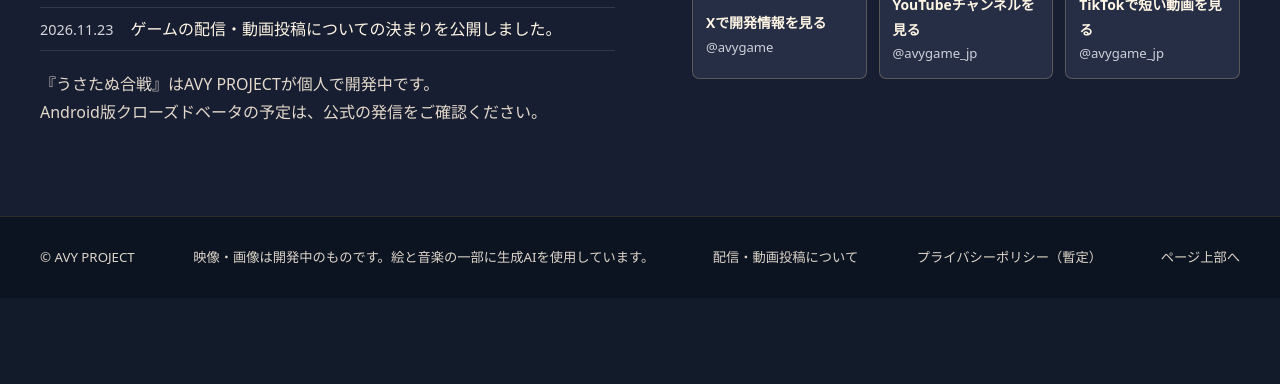
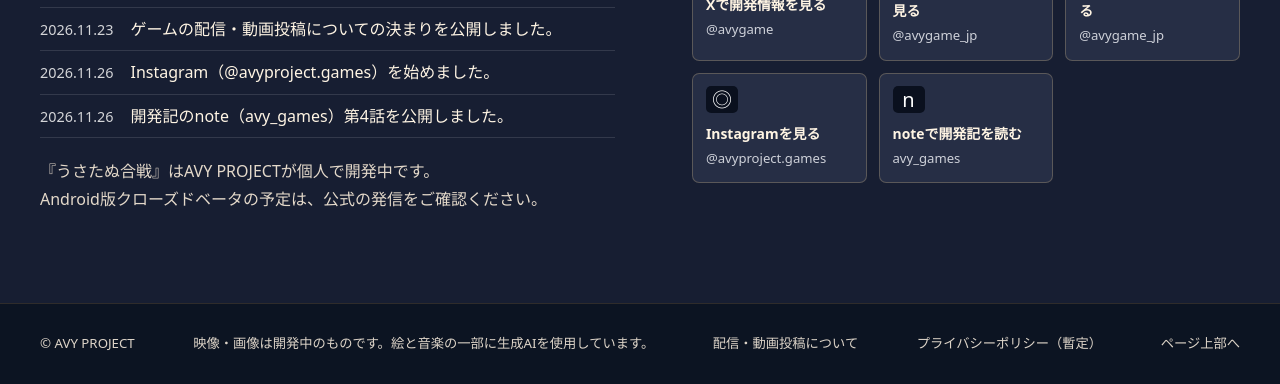
Before and after one commit to avyproject/usatanu-gassen, a plain HTML site: page index.html in a window 1280 px wide. Shown: the part 7676-8060 px from the top of the page. Before the commit the page ends 7974 px from the top, so only its background shows below. Drawn offline with Linux system fonts and the light colour scheme.

Commit message:
公式サイト：検索に出す設定を外し、Instagram・noteのリンクと新着を追加
Co-Authored-By: Claude Haiku 5.5 <noreply@anthropic.com>
Claude-Session: https://claude.ai/code/session_0172Qa6Y3UcZofKc9LqpMEvA

```diff
--- a/index.html
+++ b/index.html
@@ -3,7 +3,6 @@
 <head>
   <meta charset="utf-8">
   <meta name="viewport" content="width=device-width, initial-scale=1">
-  <meta name="robots" content="noindex, nofollow">
   <meta name="theme-color" content="#111b2a">
   <meta name="description" content="うさぎとたぬきが戦う、絵本のような和風オートRPG。『うさたぬ合戦』の物語、遊び方、仲間たち、紹介映像を紹介します。">
   <title>うさたぬ合戦｜絵本のような和風オートRPG</title>
@@ -220,6 +219,8 @@
           <ul class="notice-list">
             <li><time datetime="2026-11-23">2026.11.23</time> 公式サイトを公開しました。</li>
             <li><time datetime="2026-11-23">2026.11.23</time> ゲームの<a href="guidelines.html">配信・動画投稿について</a>の決まりを公開しました。</li>
+            <li><time datetime="2026-11-26">2026.11.26</time> Instagram（<a href="https://www.instagram.com/avyproject.games/">@avyproject.games</a>）を始めました。</li>
+            <li><time datetime="2026-11-26">2026.11.26</time> 開発記のnote（<a href="https://note.com/avy_games">avy_games</a>）第4話を公開しました。</li>
           </ul>
           <p>『うさたぬ合戦』はAVY PROJECTが個人で開発中です。<br>Android版クローズドベータの予定は、公式の発信をご確認ください。</p>
         </div>
@@ -235,6 +236,14 @@
           <a class="social" data-destination="tiktok" href="https://www.tiktok.com/@avygame_jp">
             <span class="social-icon social-x" aria-hidden="true">♪</span>
             <span><strong>TikTokで短い動画を見る</strong><small>@avygame_jp</small></span>
+          </a>
+          <a class="social" data-destination="instagram" href="https://www.instagram.com/avyproject.games/">
+            <span class="social-icon social-x" aria-hidden="true">◎</span>
+            <span><strong>Instagramを見る</strong><small>@avyproject.games</small></span>
+          </a>
+          <a class="social" data-destination="note" href="https://note.com/avy_games">
+            <span class="social-icon social-x" aria-hidden="true">n</span>
+            <span><strong>noteで開発記を読む</strong><small>avy_games</small></span>
           </a>
         </div>
       </div>
```
Also changed, not shown: guidelines.html (+0 -1 lines), privacy.html (+0 -1 lines).
